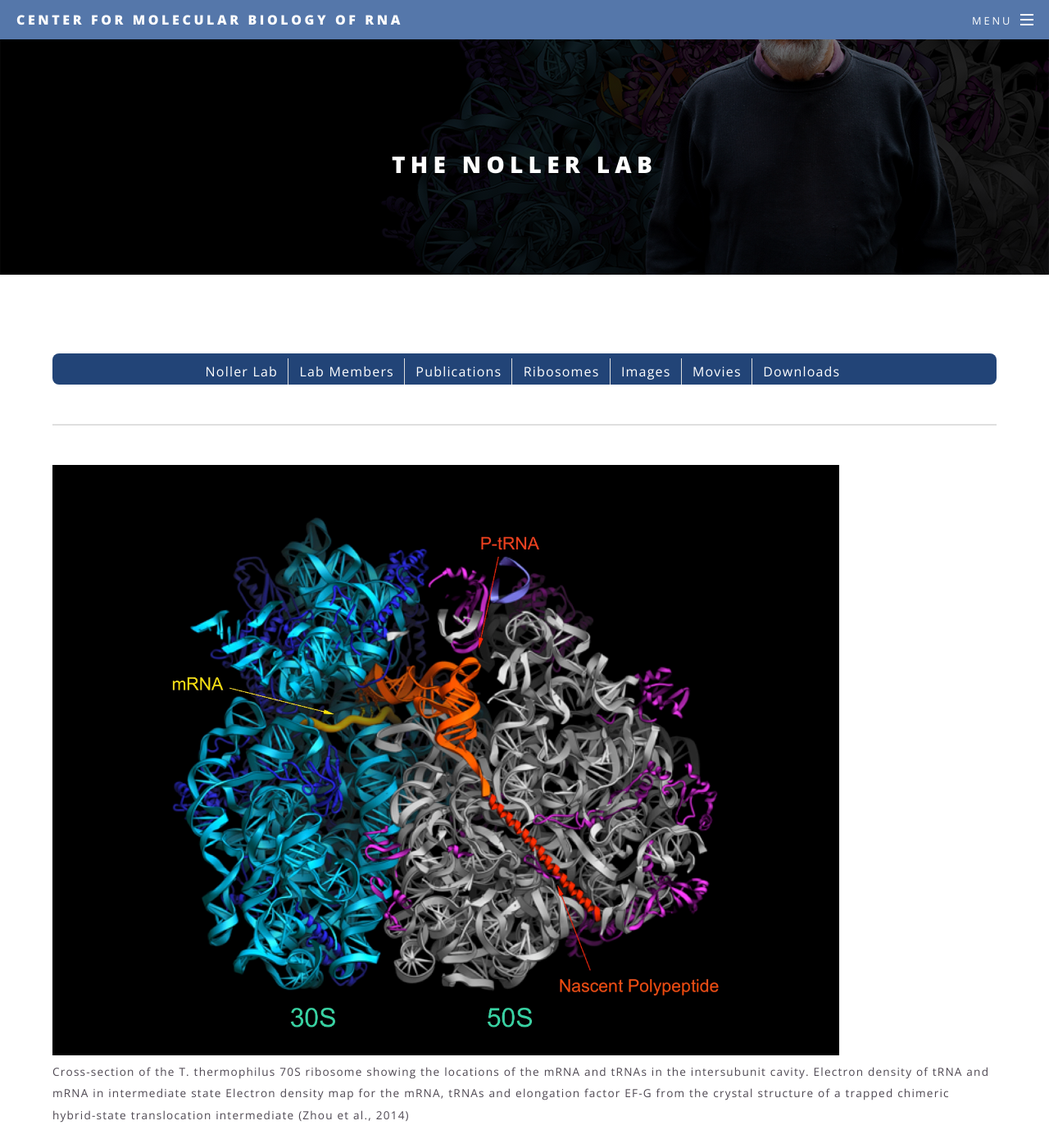
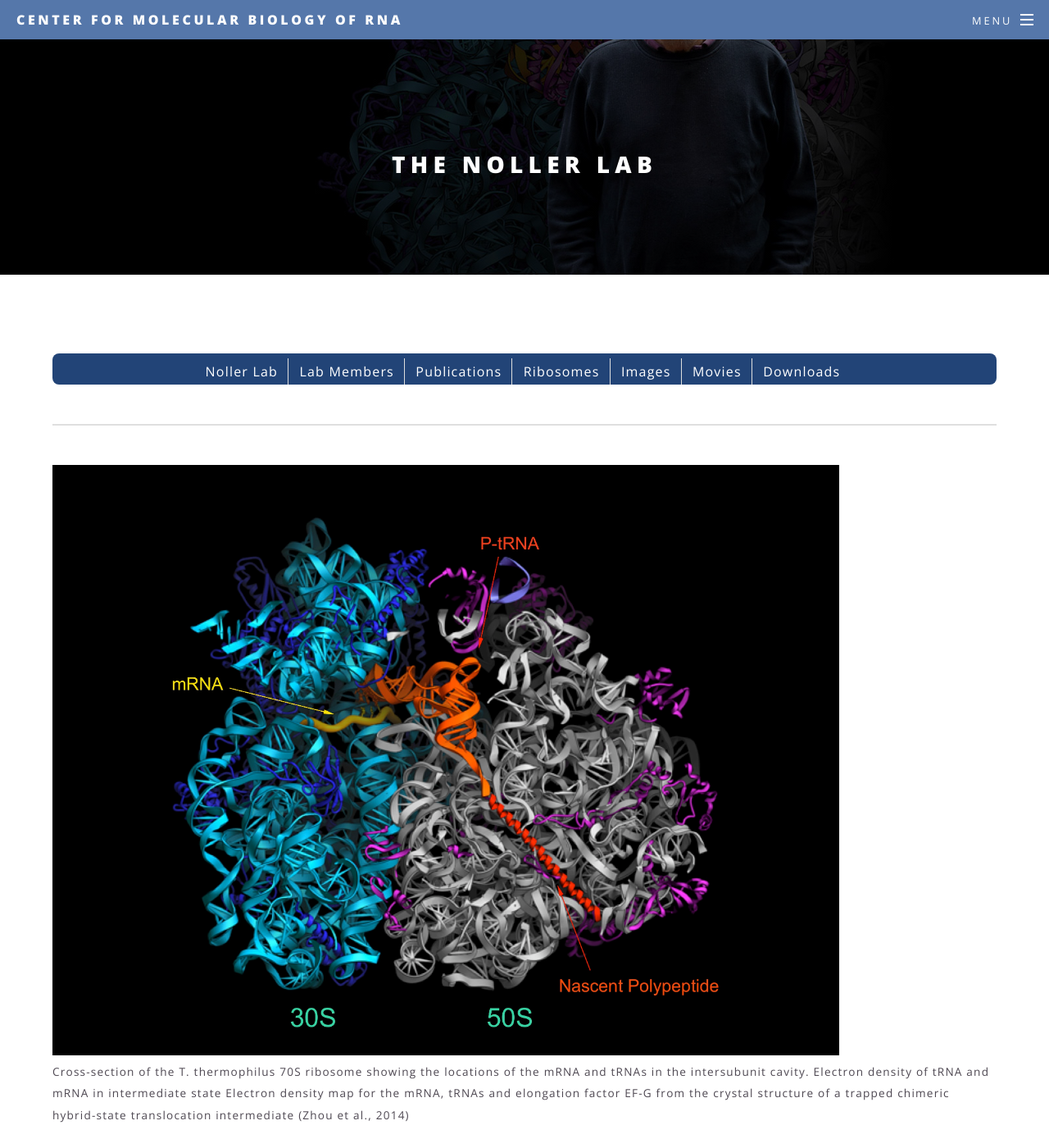
Before and after one commit to luckyluke007/RNA-master, a Jekyll site: the page built from noller-lab.md, in a window 1280 px wide and 1400 px high. Shown: the whole window at 82% size. Built offline with Jekyll 4.4.1, drawn with Linux system fonts in a browser that asks for light colours.

Commit message:
fix noller image, fixed links

```diff
--- a/_includes/nra-club-nav.html
+++ b/_includes/nra-club-nav.html
@@ -5,7 +5,7 @@
       <li><a href="rna-club-2007.html">2007</a></li>
       <li><a href="rna-club-2008.html">2008</a></li>
       <li><a href="rna-club-08-09.html">2008-09</a></li>
-      <li><a href="rna-club-2010-11.html">2010-11</a></li>
+      <li><a href="rna-club-10-11.html">2010-11</a></li>
       <li><a href="rna-club-16-17.html">2016-17</a></li>
   </ul>
 </div>
--- a/css/main.scss
+++ b/css/main.scss
@@ -1673,10 +1673,22 @@
 
 /* Main */
 
+#main {
+	> header {
+		@include vendor('background-image', ('linear-gradient(top, rgba(0,0,0,0.5), rgba(0,0,0,0.5))', 'url("#{$baseurl}/banner.jpg")'));
+	}
+}
+
+#main {
+	> #noller {
+		@include vendor('background-image', ('linear-gradient(top, rgba(0,0,0,0.5), rgba(0,0,0,0.5))', 'url("#{$baseurl}/noller-black-background-2.jpg")'));
+	}
+}
+
 	#main {
-		> header {
+		> header,
+			#noller {
 			@include padding(12em, 0);
-			@include vendor('background-image', ('linear-gradient(top, rgba(0,0,0,0.5), rgba(0,0,0,0.5))', 'url("#{$baseurl}/banner.jpg")'));
 			background-attachment: fixed;
 			background-position: center center;
 			background-repeat: no-repeat;
@@ -1722,56 +1734,6 @@
 		}
 	}
 
-/* Noller */
-
-#main {
-		#noller {
-			@include padding(12em, 0);
-			@include vendor('background-image', ('linear-gradient(top, rgba(0,0,0,0.5), rgba(0,0,0,0.5))', 'url("#{$baseurl}/noller-black-background.jpg")'));
-			background-attachment: fixed;
-			background-position: center center;
-			background-repeat: no-repeat;
-			background-size: cover;
-			text-align: center;
-
-			h2 {
-				font-size: 1.75em;
-				margin: 0 0 (_size(element-margin) * 0.25) 0;
-			}
-
-			p {
-				color: inherit;
-				letter-spacing: _size(letter-spacing-alt);
-				text-transform: uppercase;
-				top: 0;
-
-				a {
-					color: inherit;
-				}
-			}
-
-			@include breakpoint(xlarge) {
-				@include padding(10em, 0);
-			}
-
-			@include breakpoint(large) {
-				@include padding(8em, 3em);
-			}
-
-			@include breakpoint(medium) {
-				@include padding(10em, 3em);
-			}
-
-			@include breakpoint(small) {
-				@include padding(5em, 3em);
-
-				h2 {
-					font-size: 1.25em;
-					margin: 0 0 (_size(element-margin) * 0.5) 0;
-				}
-			}
-		}
-	}
 
 	body.is-mobile {
 		#main {
@@ -1887,12 +1849,12 @@
 
 	/* my css */
 
-	.profile-img {
+.profile-img {
 	display: block;
 	float: left;
 	clear: both;
 	padding-right: 1.5em;
-	width: 150px;
+	width: 250px;
 }
 
 .thumbnail-img {
@@ -1909,7 +1871,7 @@
     float: left;
     clear: both;
     padding-right: 1.5em;
-    width: 200px;
+    width: 250px;
 }
 
 blockquote {
@@ -1948,7 +1910,7 @@
 }
 
 blockquote ul li {
-    padding: 0 0 1em 0;
+    padding: 0 0 .50em 0;
 }
 
 blockquote ul:after {
--- a/noller-lab.md
+++ b/noller-lab.md
@@ -21,7 +21,7 @@
 ****
 
 <figure class="figure">
-  <img src="images/Fig_2_electron_density.jpg" class="img-fluid rounded" alt="Electron density map for the mRNA, tRNAs and elongation factor EF-G from the crystal structure of a trapped chimeric hybrid-state translocation intermediate (Zhou et al., 2014)">
+  <img src="images/Fig_2_electron_density.jpg" class="img-thumbnail rounded" alt="Electron density map for the mRNA, tRNAs and elongation factor EF-G from the crystal structure of a trapped chimeric hybrid-state translocation intermediate (Zhou et al., 2014)">
   <figcaption class="figure-caption">Electron density map for the mRNA, tRNAs and elongation factor EF-G from the crystal structure of a trapped chimeric hybrid-state translocation intermediate (Zhou et al., 2014)</figcaption>
 </figure>
 
```
Also changed, not shown: rna-club-10-11.md (+1 -2 lines), rna-club-2008.md (+1 -2 lines), images/noller-black-background-2.jpg (added), rna-club-2006.md (renamed from rna-club-06.md).
